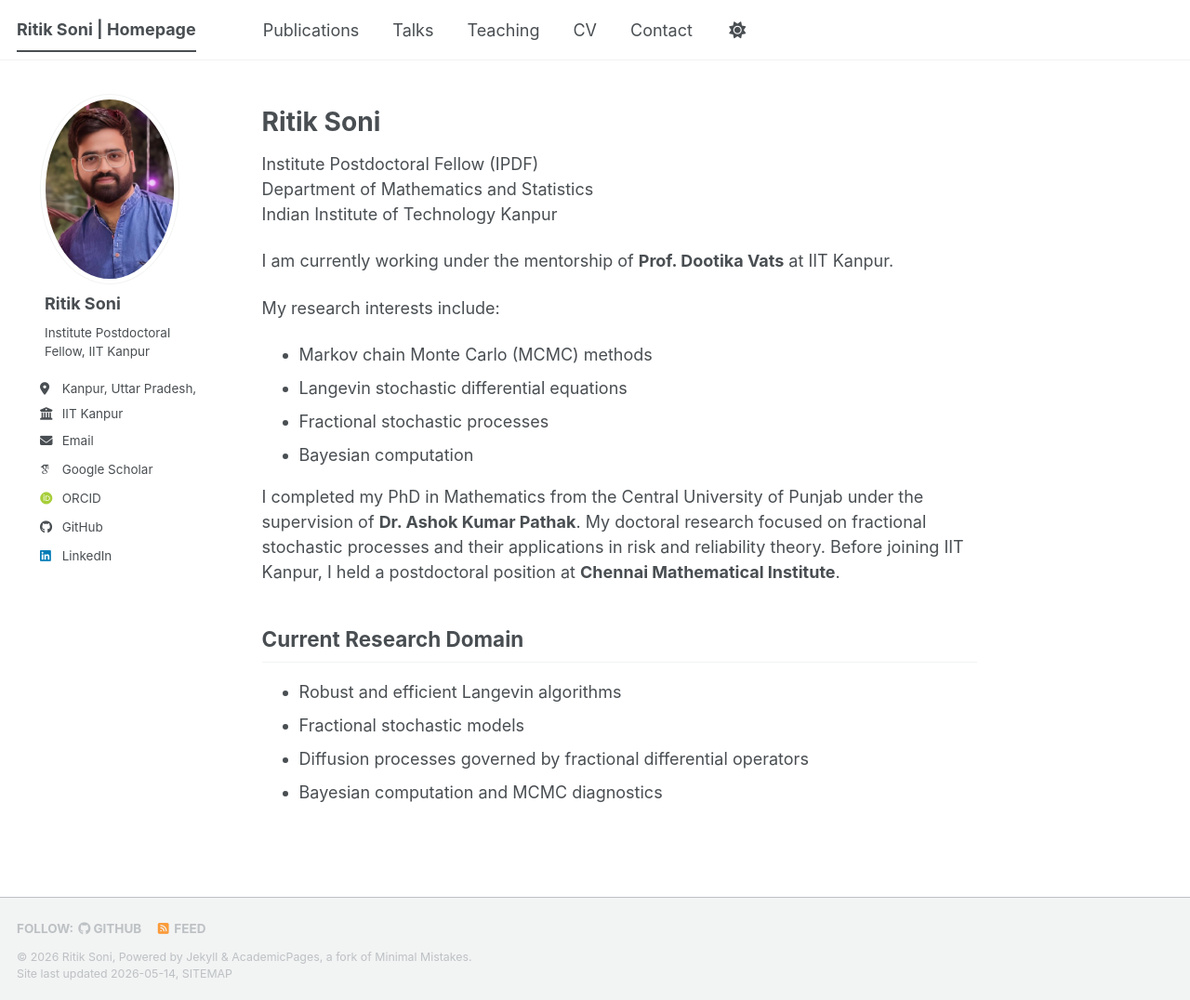
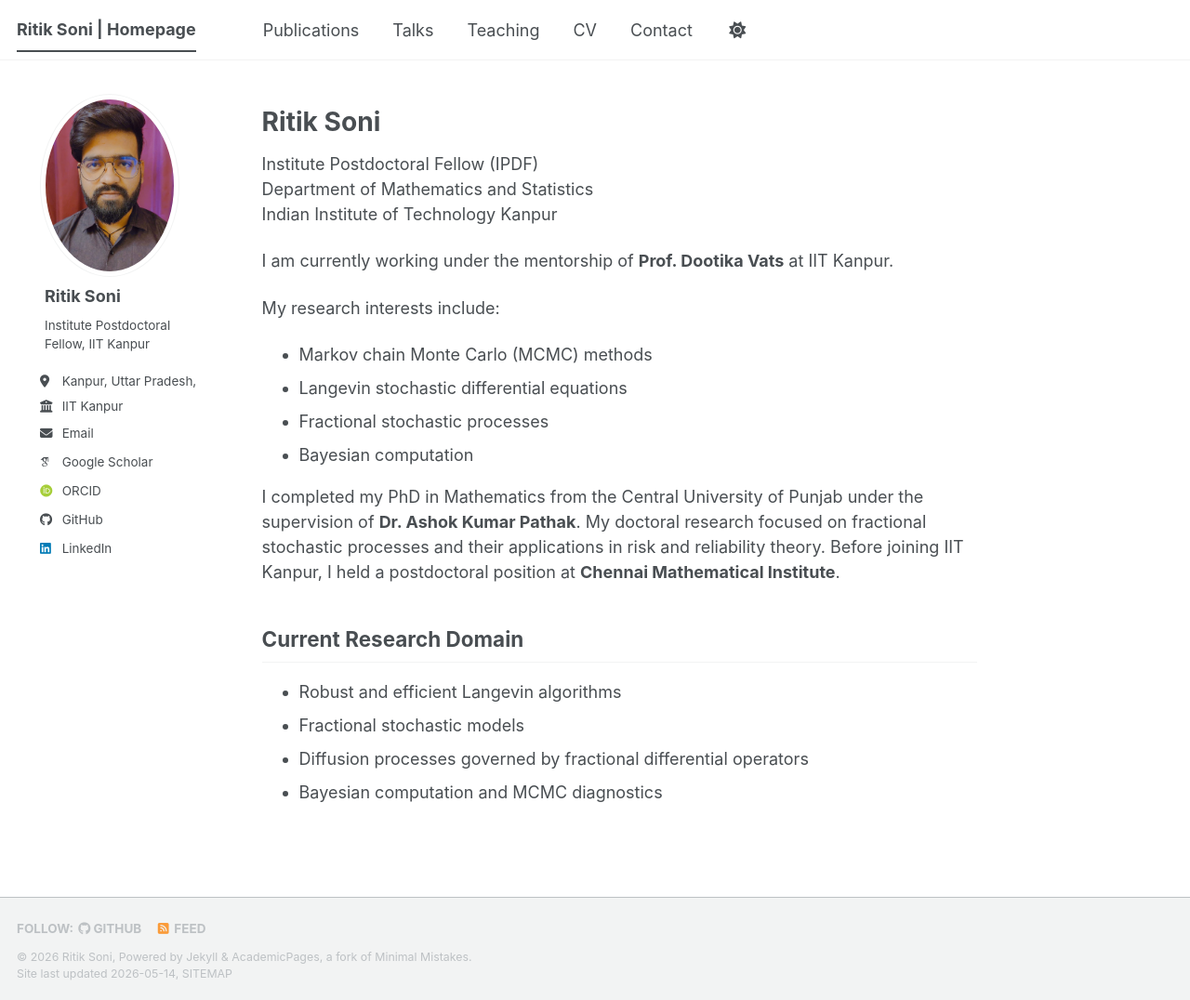
Before and after one commit to ritik824/ritik824.github.io, a Jekyll site: the page built from _pages/about.md, in a window 1280 px wide and 1076 px high. Shown: the whole window at 93% size. Built offline with Jekyll 4.4.1, drawn with Linux system fonts in a browser that asks for light colours; some web fonts are replaced; a script bundle is joined from its source files by our own code; library files that are not in the unit come from our copies.

Commit message:
Change author avatar from DP1.jpeg to DP.jpeg
Updated author avatar image filename in config.

```diff
--- a/_config.yml
+++ b/_config.yml
@@ -15,7 +15,7 @@ repository: "ritik824/ritik824.github.io"
 
 # Author (SIDEBAR)
 author:
-  avatar: "DP1.jpeg"
+  avatar: "DP.jpeg"
   name: "Ritik Soni"
   pronouns: ""
   bio: "Institute Postdoctoral Fellow, IIT Kanpur"
```
